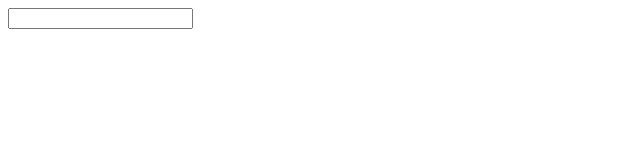
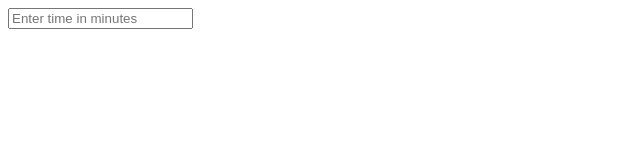
Before and after one commit to PianoFanatic13/CrimsonCode2023, a plain HTML site: page index.html in a window 1280 px wide. Shown: the full height of the page, 0-640 px from the left. Drawn offline with Linux system fonts and the light colour scheme.

Commit message:
changed input type

```diff
--- a/index.html
+++ b/index.html
@@ -10,8 +10,14 @@
 </head>
 <body>
     <form>
-        <input type = "text" id = "getName"><br>
+        <input
+            type = "number"
+            id = "getTime"
+            min="0"
+            placeholder="Enter time in minutes">
+        <br>
     </form>
+    <p id="demo"></p>
     <script src="index.js"></script>
 
 
--- a/index.js
+++ b/index.js
@@ -1,6 +1,5 @@
 function getTime()
-        {
-            var inputTime = document.getElementById("getName");
+{
+    var inputTime = document.getElementById("getTime").value;
 
-            console.log(inputTime);
-        }
+}
```
